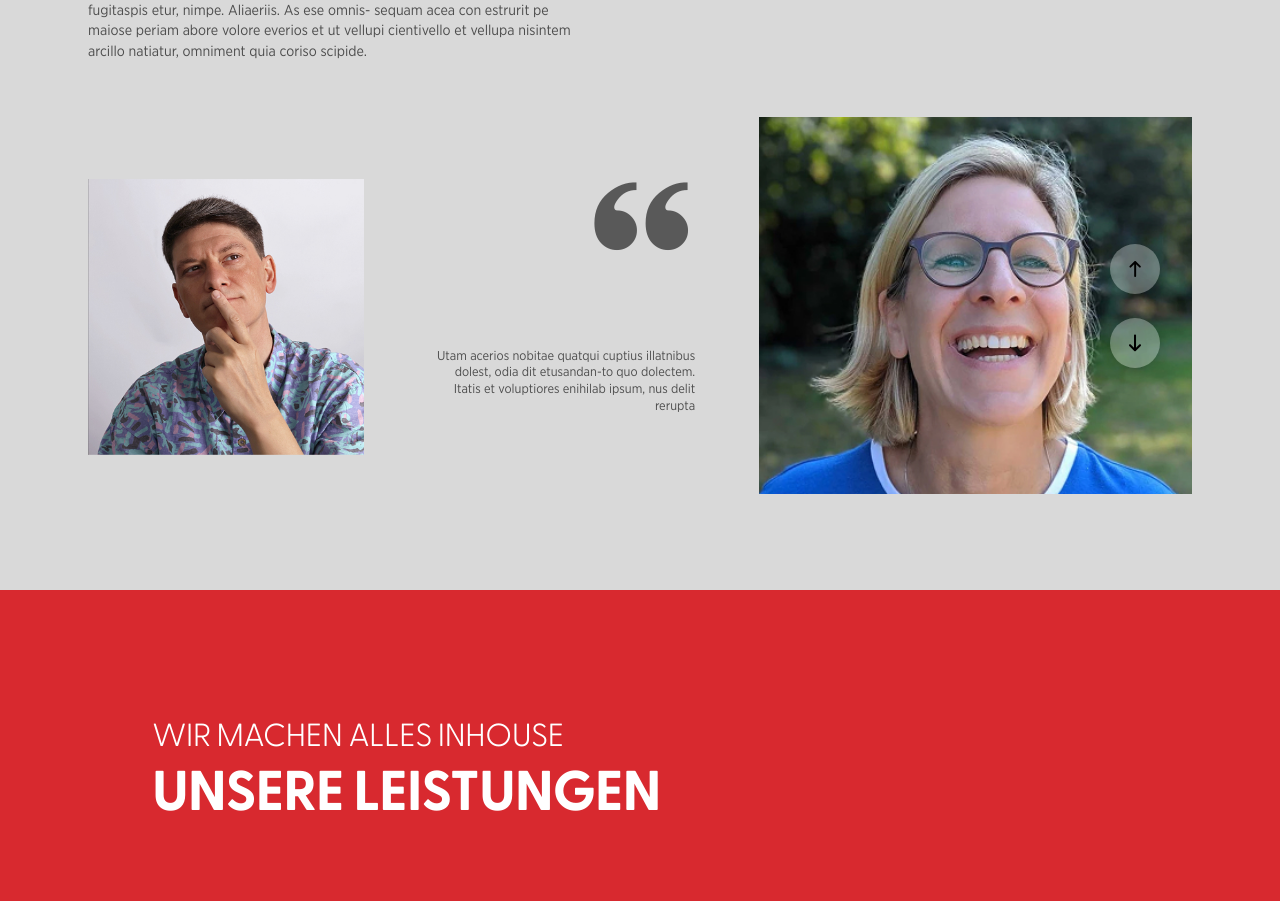
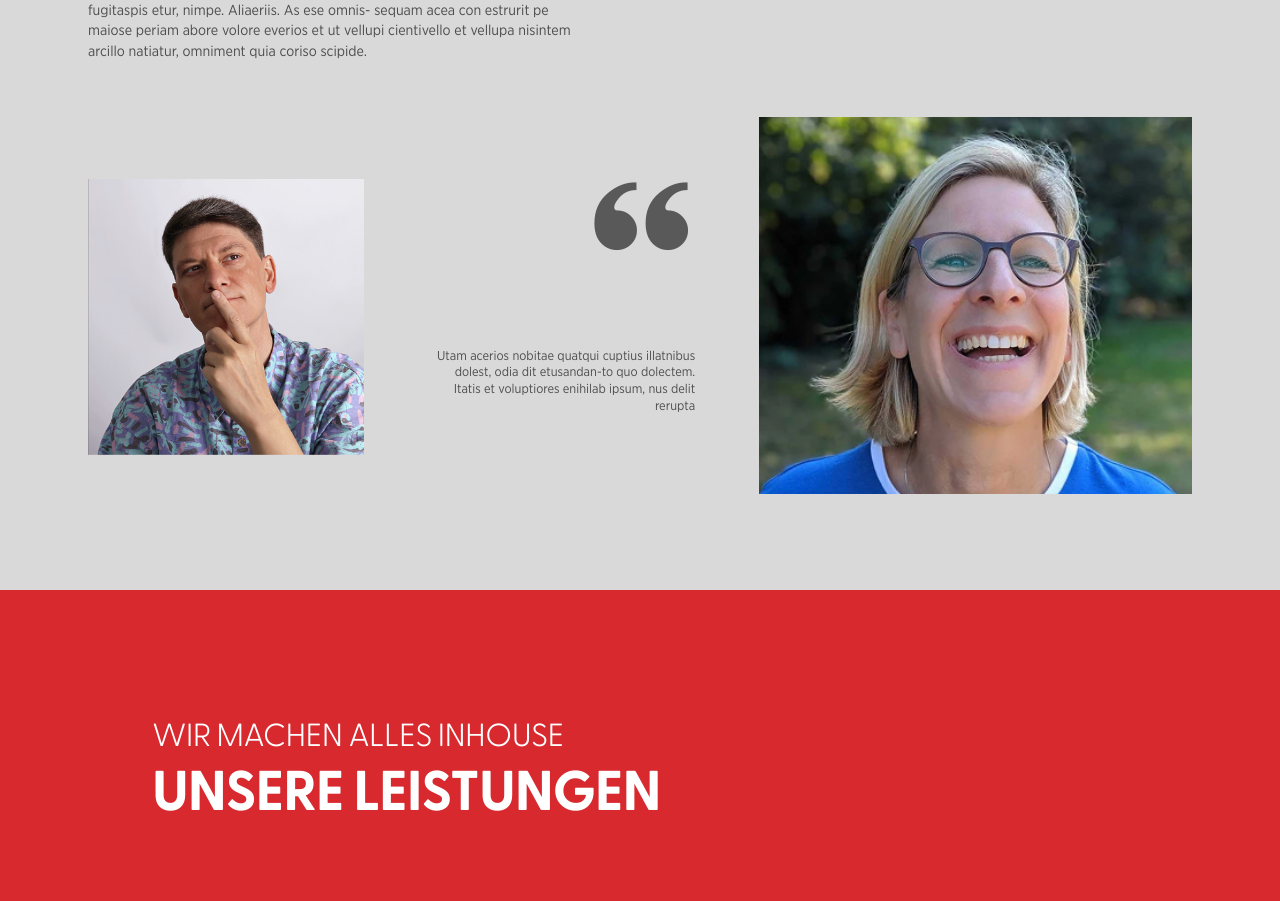
Before and after one commit to felixseeger/tz25, a Vue app: page / in a window 1280 px wide. Shown: the part 3408-4309 px from the top of the page. Built offline with nearby package versions, Linux system fonts and the light colour scheme; a web font is replaced by a local one.

Commit message:
Change team carousel navigation and movement to horizontal

```diff
--- a/src/assets/scss/components/_team-section.scss
+++ b/src/assets/scss/components/_team-section.scss
@@ -70,7 +70,7 @@
   max-height: 60vh; /* Ensure it doesn't exceed 60vh to fit within the 80vh container */
   cursor: grab; /* Indicate draggable */
   user-select: none; /* Prevent text selection during drag */
-  touch-action: pan-x; /* Allow horizontal touch scrolling, but handle vertical ourselves */
+  touch-action: pan-y; /* Allow vertical touch scrolling, but handle horizontal ourselves */
 
   &:active {
     cursor: grabbing; /* Change cursor when actively dragging */
@@ -78,15 +78,16 @@
 
   &__wrapper {
     display: flex;
-    flex-direction: column;
+    flex-direction: row; /* Changed from column to row for horizontal scrolling */
     transition: transform 0.5s ease;
     height: 100%;
+    width: 300%; /* Set width to accommodate all rows side by side */
     will-change: transform; /* Optimize for animations */
   }
 
   &__row {
     display: flex;
-    width: 100%;
+    width: 33.333%; /* Each row takes 1/3 of the wrapper width */
     height: 100%; /* Each row takes full height of carousel */
     min-height: calc(80vh - 15rem); /* Ensure minimum height */
     max-height: 60vh; /* Ensure it doesn't exceed 60vh */
@@ -106,14 +107,14 @@
       width: 25%;
 
       .team-members-photo {
-        height: 100%;
+        height: 70%;
         max-height: calc(80vh - 15rem);
         display: flex;
         align-items: center;
       }
 
       img {
-        width: 100%;
+        width: 80%;
         max-height: 100%;
         object-fit: cover;
       }
@@ -215,14 +216,14 @@
 
 /* Navigation styles moved to VerticalNavigation component */
 
-/* Custom positioning for the vertical navigation in the team section */
+/* Custom positioning for the horizontal navigation in the team section */
 .team-carousel {
   position: relative; /* Ensure the carousel has a position context for absolute positioning */
 
   .team-nav {
-    right: -3rem; /* Position outside the carousel */
-    top: 50%;
-    transform: translateY(-50%);
+    bottom: -3rem; /* Position below the carousel */
+    left: 50%;
+    transform: translateX(-50%);
     z-index: 100; /* Ensure it's above other elements */
   }
 }
--- a/src/components/sections/TeamSection.vue
+++ b/src/components/sections/TeamSection.vue
@@ -13,7 +13,6 @@
       </div>
 
       <div class="team-carousel" ref="teamCarousel">
-        <VerticalNavigation @prev="scrollLeft" @next="scrollRight" class="team-nav light" />
         <div class="team-carousel__wrapper" ref="carouselWrapper">
           <!-- First row -->
           <div class="team-carousel__row">
@@ -45,6 +44,7 @@
                   alt="Team Member"
                   aspect-ratio="1/1"
                   placeholder-color="#333333"
+
                 />
               </div>
             </div>
@@ -116,22 +116,21 @@
             </div>
           </div>
         </div>
+        <HorizontalNavigation @prev="scrollLeft" @next="scrollRight" class="team-nav light" />
       </div>
-
-      <!-- VerticalNavigation moved inside team-carousel -->
     </div>
   </section>
 </template>
 
 <script>
 import { ref, onMounted, onUnmounted } from 'vue';
-import { VerticalNavigation } from './../base';
+import { HorizontalNavigation } from './../base';
 import { LazyImage } from './../ui';
 
 export default {
   name: 'TeamSection',
   components: {
-    VerticalNavigation,
+    HorizontalNavigation,
     LazyImage
   },
   setup() {
@@ -143,11 +142,11 @@ export default {
 
     // Variables for drag functionality
     let isDragging = false;
-    let startY = 0;
+    let startX = 0;
     let startScrollPosition = 0;
     let dragVelocity = 0;
     let lastDragTime = 0;
-    let lastDragY = 0;
+    let lastDragX = 0;
     let momentumAnimationId = null;
 
     // Function to scroll to previous row
@@ -192,25 +191,25 @@ export default {
 
       // Calculate the offset based on the current row's position
       const currentRow = rows[currentIndex.value];
-      const rowHeight = currentRow.offsetHeight;
-      const offset = currentIndex.value * rowHeight;
+      const rowWidth = currentRow.offsetWidth;
+      const offset = currentIndex.value * rowWidth;
 
       // Apply the transform
-      carouselWrapper.value.style.transform = `translateY(-${offset}px)`;
+      carouselWrapper.value.style.transform = `translateX(-${offset}px)`;
 
       // Log for debugging
-      console.log(`Scrolling to row ${currentIndex.value}, offset: ${offset}px, row height: ${rowHeight}px`);
+      console.log(`Scrolling to row ${currentIndex.value}, offset: ${offset}px, row width: ${rowWidth}px`);
     };
 
     // Drag functionality
     const startDrag = (e) => {
-      // Get the appropriate client Y position (touch or mouse)
-      const clientY = e.type.includes('mouse') ? e.clientY : e.touches[0].clientY;
+      // Get the appropriate client X position (touch or mouse)
+      const clientX = e.type.includes('mouse') ? e.clientX : e.touches[0].clientX;
 
       isDragging = true;
-      startY = clientY;
+      startX = clientX;
       startScrollPosition = currentIndex.value;
-      lastDragY = clientY;
+      lastDragX = clientX;
       lastDragTime = Date.now();
       dragVelocity = 0;
 
@@ -239,21 +238,21 @@ export default {
       // Prevent default to avoid scrolling the page
       if (e.cancelable) e.preventDefault();
 
-      // Get the appropriate client Y position (touch or mouse)
-      const clientY = e.type.includes('mouse') ? e.clientY : e.touches[0].clientY;
-      const deltaY = clientY - startY;
+      // Get the appropriate client X position (touch or mouse)
+      const clientX = e.type.includes('mouse') ? e.clientX : e.touches[0].clientX;
+      const deltaX = clientX - startX;
 
       // Calculate the potential new index based on drag distance
       // We use a threshold to determine when to switch rows
-      const rowHeight = carouselWrapper.value.offsetHeight / (maxIndex.value + 1);
-      const dragThreshold = rowHeight * 0.2; // 20% of row height
+      const rowWidth = carouselWrapper.value.offsetWidth / (maxIndex.value + 1);
+      const dragThreshold = rowWidth * 0.2; // 20% of row width
 
       let newIndex = startScrollPosition;
-      if (deltaY > dragThreshold) {
-        // Dragging down, decrease index
+      if (deltaX > dragThreshold) {
+        // Dragging right, decrease index
         newIndex = Math.max(0, startScrollPosition - 1);
-      } else if (deltaY < -dragThreshold) {
-        // Dragging up, increase index
+      } else if (deltaX < -dragThreshold) {
+        // Dragging left, increase index
         newIndex = Math.min(maxIndex.value, startScrollPosition + 1);
       }
 
@@ -268,8 +267,8 @@ export default {
       const elapsed = now - lastDragTime;
 
       if (elapsed > 0) {
-        dragVelocity = (clientY - lastDragY) / elapsed;
-        lastDragY = clientY;
+        dragVelocity = (clientX - lastDragX) / elapsed;
+        lastDragX = clientX;
         lastDragTime = now;
       }
     };
@@ -290,10 +289,10 @@ export default {
       if (Math.abs(dragVelocity) > 0.5) {
         // Determine direction based on velocity
         if (dragVelocity > 0) {
-          // Scrolling down (negative index direction)
+          // Scrolling right (negative index direction)
           scrollLeft();
         } else {
-          // Scrolling up (positive index direction)
+          // Scrolling left (positive index direction)
           scrollRight();
         }
       }
@@ -328,9 +327,9 @@ export default {
 
       // Add keyboard navigation
       const handleKeyDown = (event) => {
-        if (event.key === 'ArrowLeft' || event.key === 'ArrowUp') {
+        if (event.key === 'ArrowLeft') {
           scrollLeft();
-        } else if (event.key === 'ArrowRight' || event.key === 'ArrowDown') {
+        } else if (event.key === 'ArrowRight') {
           scrollRight();
         }
       };
```
